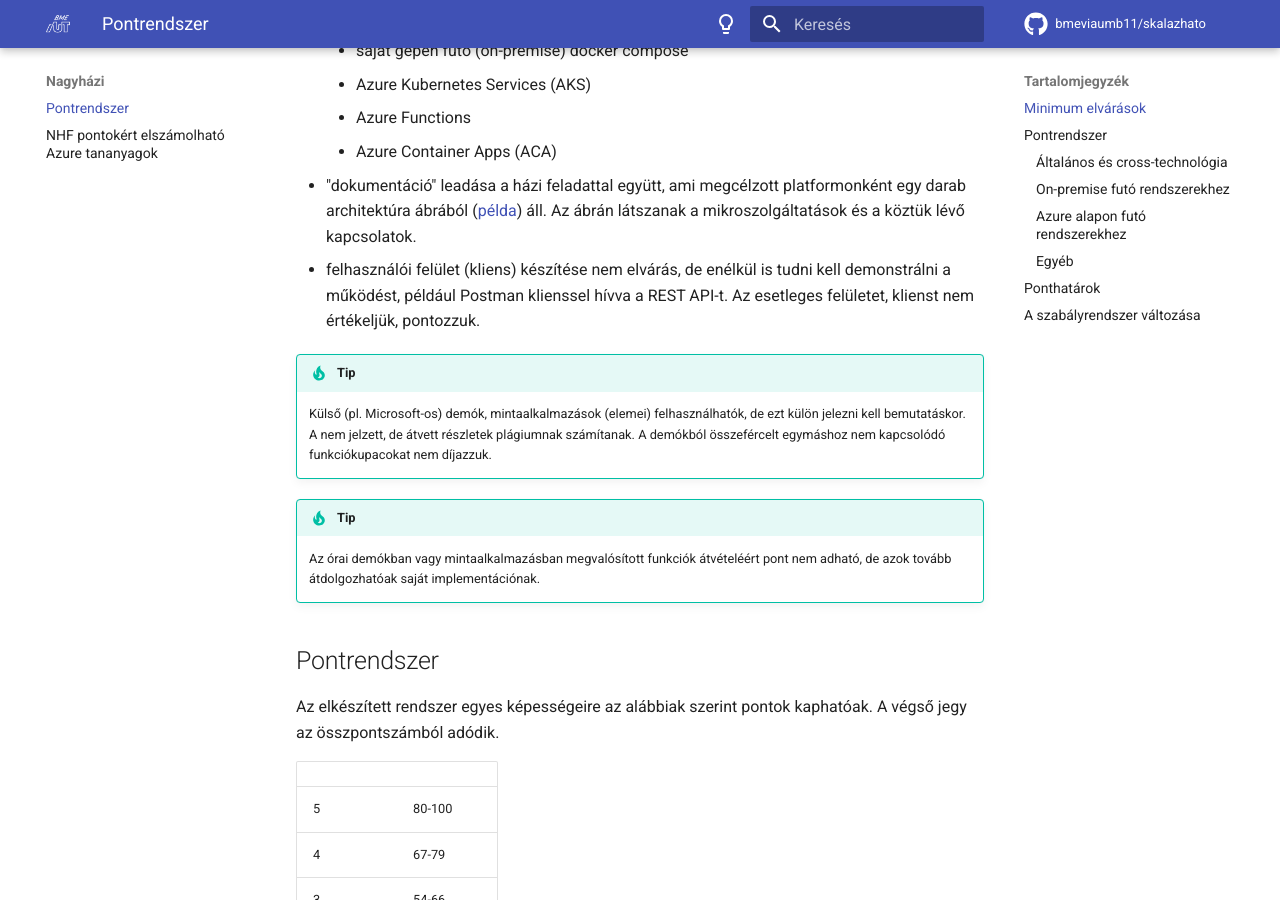
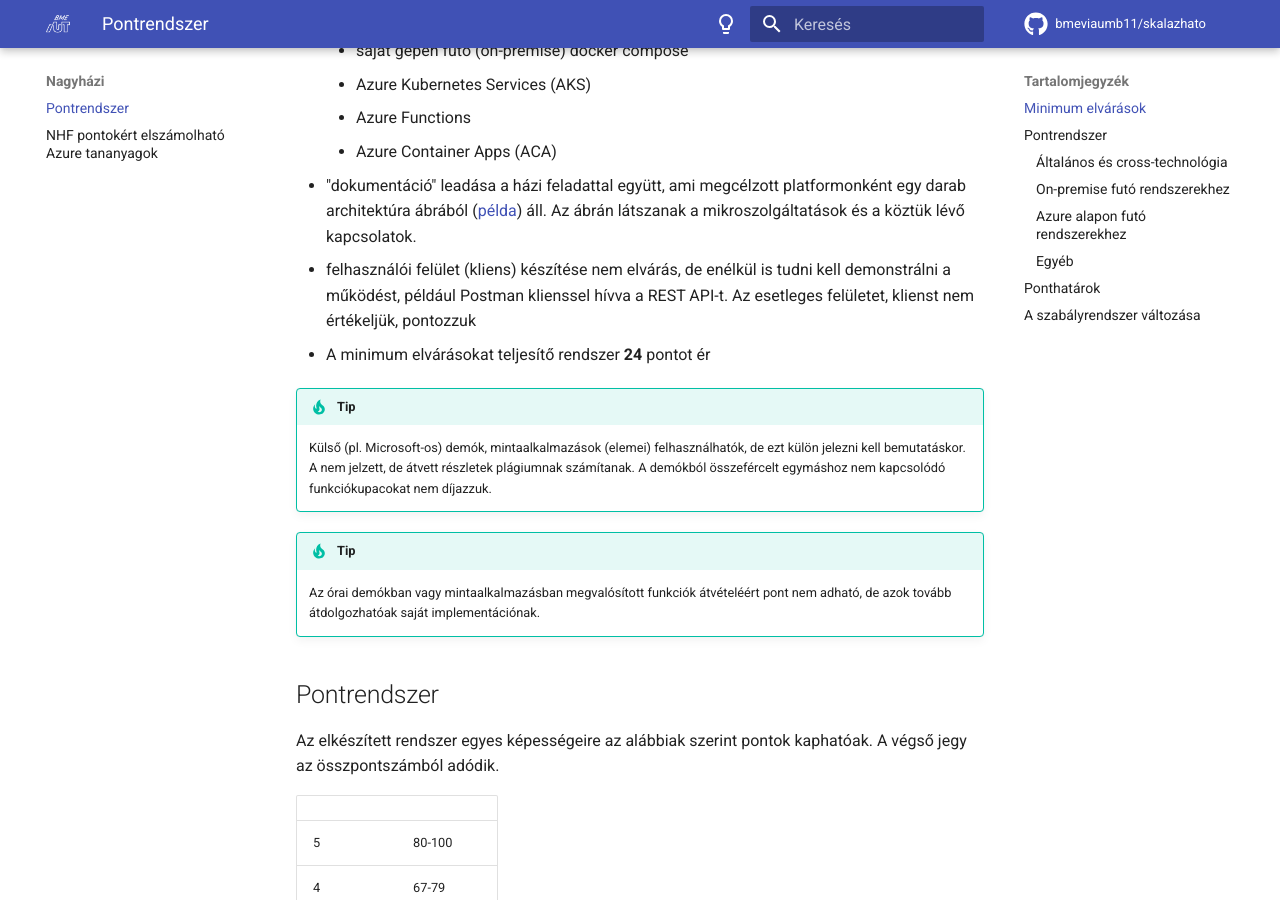
Before and after one commit to bmeviaumb11/skalazhato, an MkDocs documentation site: the page built from docs/homework/pontrendszer.md, in a window 1280 px wide and 900 px high, scrolled down 610 px. Built offline with MkDocs 1.6.1 and Material for MkDocs 9.7.7, drawn with Linux system fonts in a browser that asks for light colours; comment, search, counter and statistics services are not loaded; some of the changed text lies outside the part shown.

Commit message:
pontrendszer

```diff
--- a/docs/homework/pontrendszer.md
+++ b/docs/homework/pontrendszer.md
@@ -16,7 +16,8 @@
     - Azure Container Apps (ACA)
 
 - "dokumentáció" leadása a házi feladattal együtt, ami megcélzott platformonként egy darab architektúra ábrából ([példa](https://learn.microsoft.com/en-us/samples/azure-samples/serverless-microservices-reference-architecture/serverless-microservices-reference-architecture/)) áll. Az ábrán látszanak a mikroszolgáltatások és a köztük lévő kapcsolatok.
-- felhasználói felület (kliens) készítése nem elvárás, de enélkül is tudni kell demonstrálni a működést, például Postman klienssel hívva a REST API-t. Az esetleges felületet, klienst nem értékeljük, pontozzuk.
+- felhasználói felület (kliens) készítése nem elvárás, de enélkül is tudni kell demonstrálni a működést, például Postman klienssel hívva a REST API-t. Az esetleges felületet, klienst nem értékeljük, pontozzuk
+- A minimum elvárásokat teljesítő rendszer **24** pontot ér
 
 !!! tip
 
@@ -172,9 +173,11 @@
 
 ### Egyéb
 
+- A minimum elvárásokat teljesítő rendszer **24** pontot ér
+
 - Minden félévközi házi feladat (6 db.) teljesítése. Nem arányosítható - csak akkor adható, ha *minden* házi teljesített: **6** pont
 
-- Azure tananyagok elsajátítása, kizárólag a [külön leírt követelmények](mslearning.md) szerint: max. **X** pont
+- Azure tananyagok elsajátítása, kizárólag a [külön leírt követelmények](mslearning.md) szerint: max. **24** pont
 
 - Visszacsatolás. A véglegesített pontrendszer vagy tananyag javítása, bővítése, módosítása pull request-tel. Helyesírási hiba is lehet, de az oktatók döntenek, hogy pontot ér-e a módosítás. Többször is megszerezhető. **X-Y** pont, összesen max. **Z** pont
 
```
Also changed, not shown: docs/homework/mslearning.md (+2 -2 lines).
